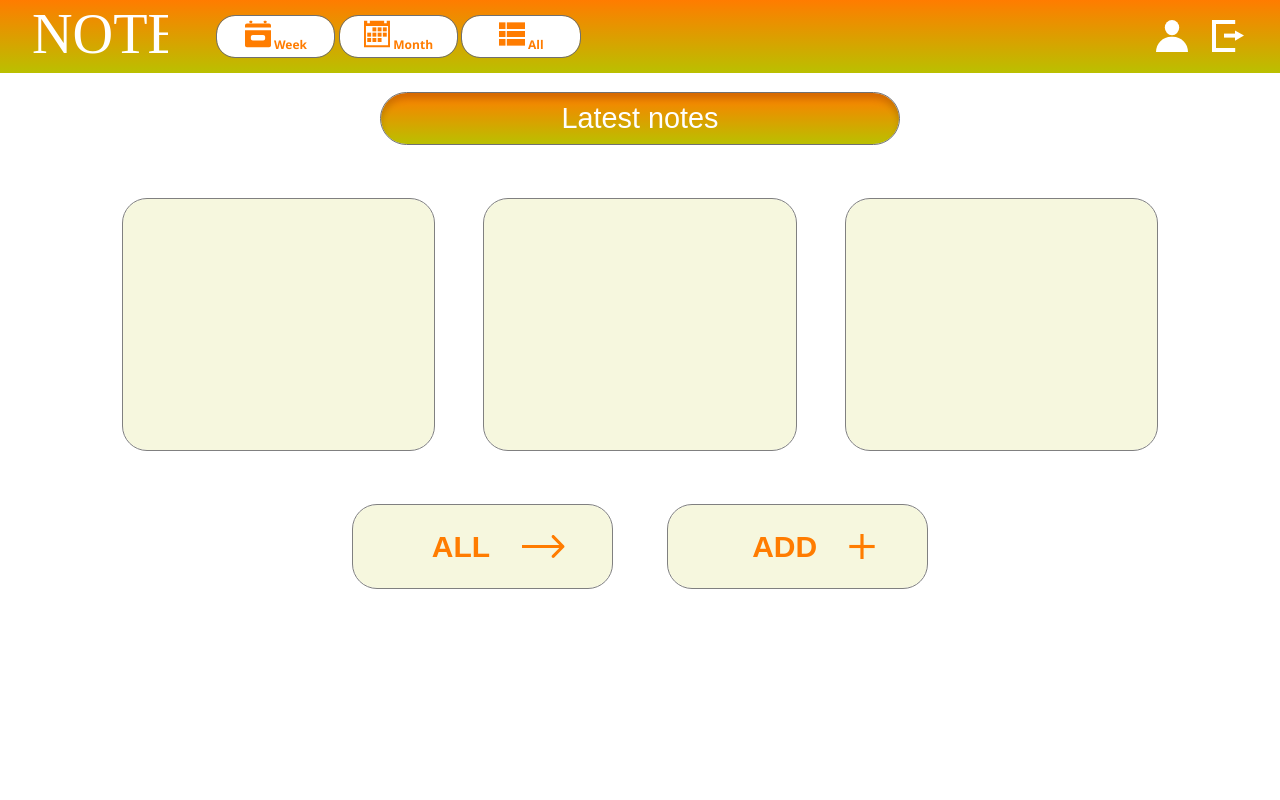
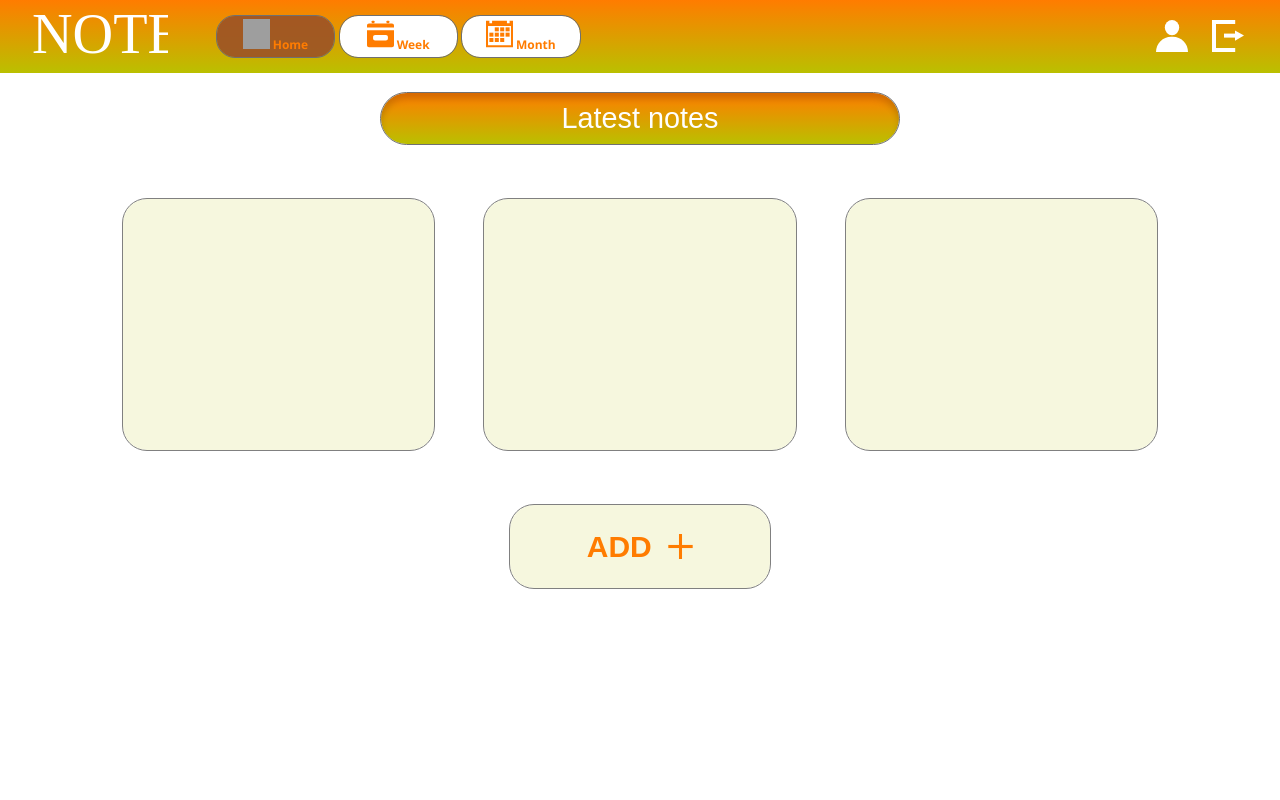
Before and after one commit to jakubszpilowski/WdPAI, a PHP site: page /public/views/main_page.html in a window 1280 px wide. Run offline with PHP 8.4, Linux system fonts and the light colour scheme; grey boxes are pictures that could not be loaded.

Commit message:
Small changes in main page

```diff
--- a/public/css/style_main.css
+++ b/public/css/style_main.css
@@ -36,7 +36,7 @@ body {
     align-items: center;
 }
 
-.pages > button {
+.b {
     background: #FFFFFF 0% 0% no-repeat padding-box;
     border-radius: 19px;
     border: 1px solid #707070;
@@ -46,6 +46,10 @@ body {
     width: 33%;
     font: normal normal bold 0.75rem/1.125rem Segoe UI;
     color: #FF7C00;
+}
+
+.home {
+    background-color: #9c5326e6;
 }
 
 .pages > button > img {
@@ -138,6 +142,7 @@ section > * {
 }
 
 .second {
+    justify-content: center;
     align-items: flex-start;
     width: 50%;
 }
@@ -147,16 +152,13 @@ section > * {
     flex-direction: row;
     justify-content: center;
     align-items: center;
+    gap: 1rem;
 
     background: #BAC00021 0% 0% no-repeat padding-box;
     width: 45%;
-    height: 28%;
+    height: min(28%, 6rem);
     font: normal normal bold 1.875rem/2.375rem Arial;
     color: #FF7C00;
-}
-
-.action-button > * {
-    margin-left: 2rem;
 }
 
 .action-button > img {
@@ -170,7 +172,7 @@ section > * {
     }
 
     .logo {
-        width: 75%;
+        width: 80%;
         justify-content: center;
         align-items: center;
         margin-left: 0em;
@@ -233,6 +235,10 @@ section > * {
         margin-right: 0;
     }
 
+    .second {
+        align-items: center;
+    }
+
     .action-button {
         height: 45%;
     }
--- a/public/views/main_page.html
+++ b/public/views/main_page.html
@@ -13,17 +13,17 @@
                 <img src="../img/logo.svg">
             </div>
             <div class="pages">
-                <button>
+                <button class="b home">
+                    <img src="../img/home.svg">
+                    Home
+                </button>
+                <button class="b">
                     <img src="../img/week_org.svg">
                     Week
                 </button>
-                <button>
+                <button class="b">
                     <img src="../img/month_org.svg">
                     Month
-                </button>
-                <button>
-                    <img src="../img/all_org.svg">
-                    All
                 </button>
             </div>
             <div class="icons">
@@ -45,10 +45,6 @@
                 </div>
             </section>
             <section class="second">
-                 <div class="action-button">
-                    <strong>ALL</strong>
-                    <img src="../img/arrow_right_org.svg">
-                </div>
                 <div class="action-button">
                     <strong>ADD</strong>
                     <img src="../img/add.svg">
```
